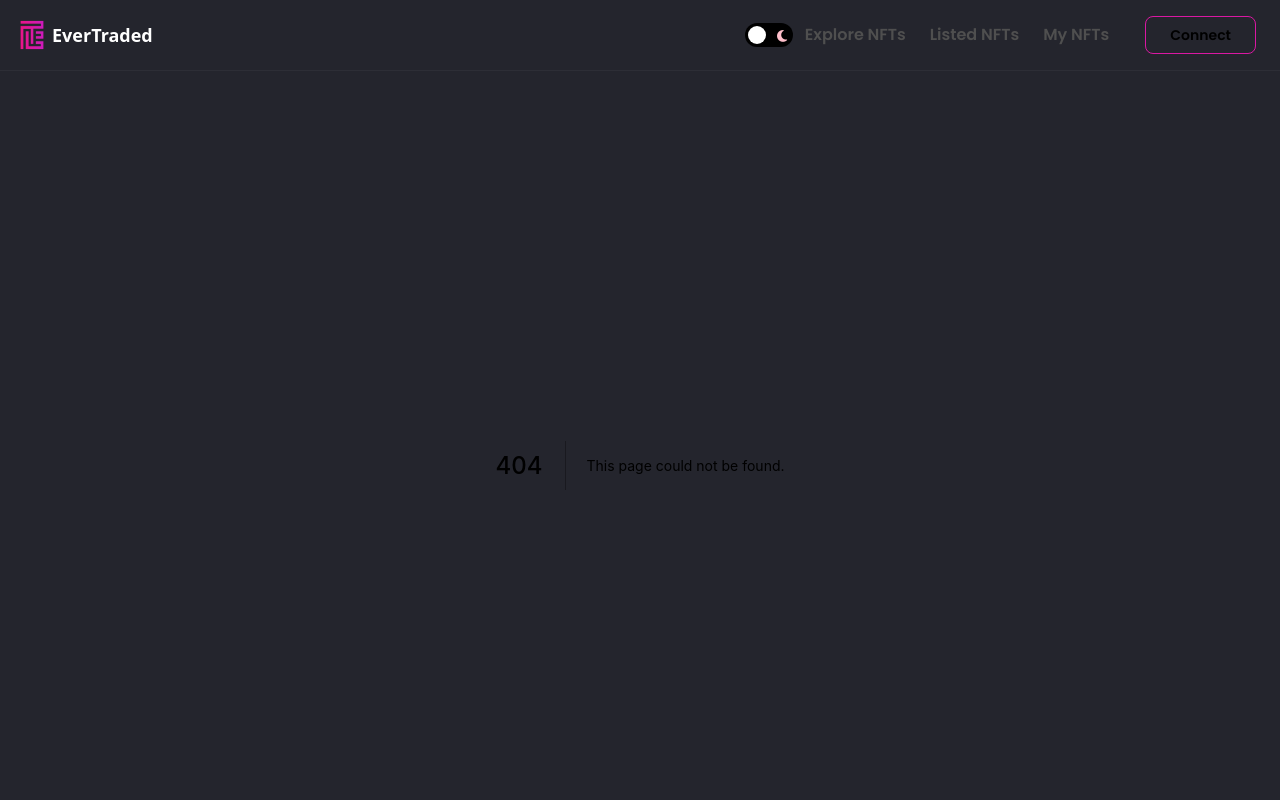
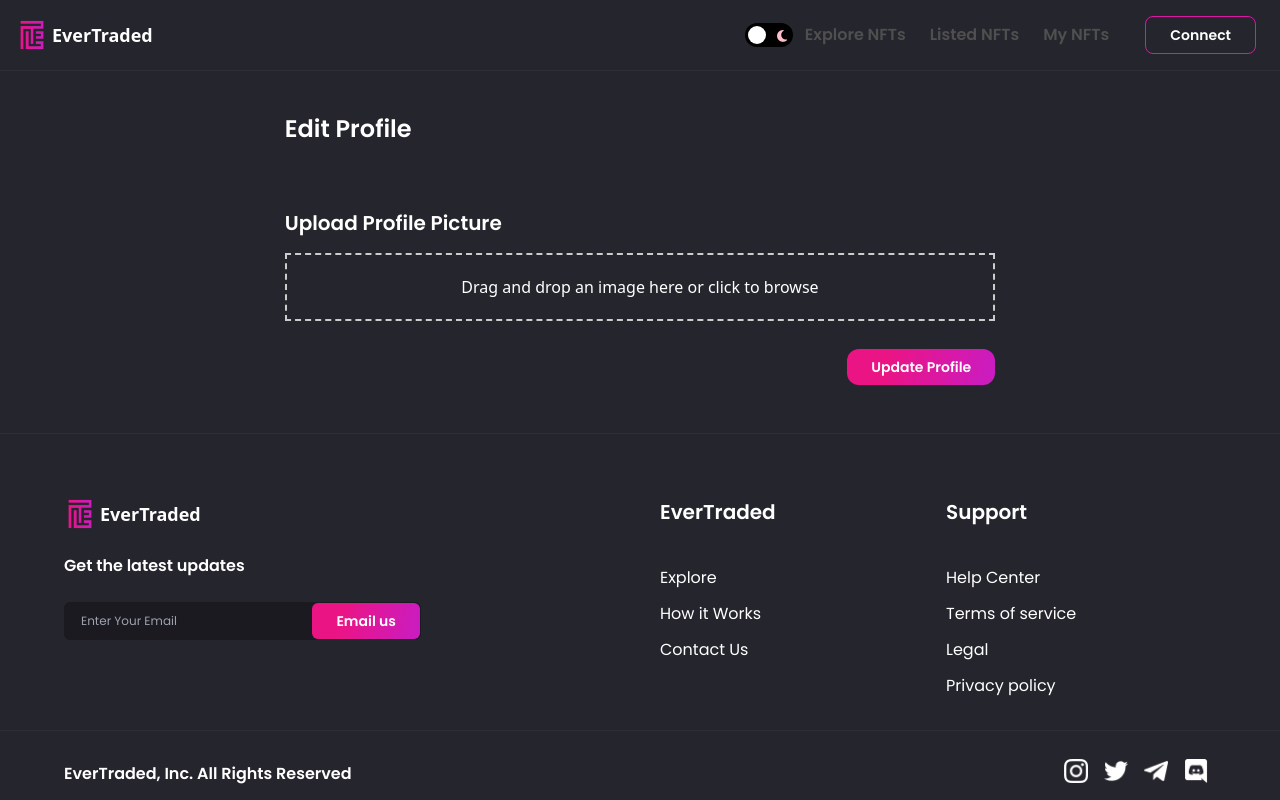
Before and after one commit to outoftheboxdev1/nft_marketplace2, a Next.js app: page /editprofile in a window 1280 px wide. Before the commit this address had no page. Shown: the top 800 px of the page. Built offline with nearby package versions, Linux system fonts and the light colour scheme.

Commit message:
Changes to edit profile page

```diff
--- a/components/Footer.jsx
+++ b/components/Footer.jsx
@@ -8,7 +8,7 @@ const FooterLinks = ({ heading, items, extraClasses, urls }) => (
   <div className={`flex-1 justify-start items-start ${extraClasses}`}>
     <h3 className="font-poppins dark:text-white text-nft-black-1 font-semibold text-xl mb-10">{heading}</h3>
     {items.map((item, index) => (
-      <Link href={urls[index]}>
+      <Link key={item + index} href={urls[index]}>
         <p
           key={item + index}
           className="font-poppins dark:text-white text-nft-black-1 font-normal text-base cursor-pointer dark:hover:text-nft-gray-1 hover:text-nft-black-1 my-3"
@@ -56,7 +56,7 @@ const Footer = () => {
           <p className="font-poppins dark:text-white text-nft-black-1 font-semibold text-base">EverTraded, Inc. All Rights Reserved</p>
           <div className="flex flex-row sm:mt-4">
             {[images.instagram, images.twitter, images.telegram, images.discord].map((image, index) => (
-              <Link href={socialUrls[index]}>
+              <Link key={index} href={socialUrls[index]}>
                 <div className="mx-2 cursor-pointer" key={`image ${index}`}>
                   <Image src={image} key={index} objectFit="contain" width={24} height={24} alt="social" className={theme === 'light' ? 'filter invert' : undefined} />
                 </div>
--- a/package.json
+++ b/package.json
@@ -14,6 +14,7 @@
     "@openzeppelin/contracts": "^4.5.0",
     "axios": "^0.26.0",
     "ethers": "^5.5.4",
+    "formidable": "^3.5.1",
     "hardhat": "^2.9.0",
     "ipfs-http-client": "^56.0.1",
     "next": "12.1.0",
--- /dev/null
+++ b/pages/api/upload.js
@@ -0,0 +1,73 @@
+import * as formidable from 'formidable';
+import fs from 'fs/promises'; // Use fs.promises for async file operations
+import path from 'path';
+
+export const config = {
+  api: {
+    bodyParser: false, // Disable body parsing, so we can handle the form data
+  },
+};
+
+export default async function handler(req, res) {
+  if (req.method !== 'POST') {
+    res.status(405).json({ error: 'Method not allowed' });
+    return;
+  }
+
+  const form = new formidable.IncomingForm();
+  form.uploadDir = path.join(process.cwd(), 'profiles'); // Set the upload directory
+
+  try {
+    form.parse(req, async (err, fields, files) => {
+      if (err) {
+        console.error('Error parsing form:', err);
+        return res.status(500).json({ error: 'An error occurred while parsing the form' });
+      }
+
+      console.log('Received files:', files);
+
+      // Check if a file was uploaded
+      if (!files.file || !files.file[0]) {
+        console.error('No file uploaded');
+        return res.status(400).json({ error: 'No file uploaded' });
+      }
+
+      // Get the first file from the array
+      const uploadedFile = files.file[0];
+
+      // Get the old path from the uploaded file
+      const oldPath = uploadedFile.filepath;
+
+      // Check if oldPath is defined and not empty
+      if (!oldPath) {
+        console.error('Old path is not defined');
+        return res.status(500).json({ error: 'Old path is not defined' });
+      }
+
+      const newPath = path.join(form.uploadDir, uploadedFile.originalFilename);
+
+      console.log('Old Path:', oldPath);
+      console.log('New Path:', newPath);
+
+      // Create the target directory if it doesn't exist
+      try {
+        await fs.mkdir(form.uploadDir, { recursive: true });
+      } catch (mkdirErr) {
+        console.error('Error creating directory:', mkdirErr);
+        return res.status(500).json({ error: 'An error occurred while creating the directory' });
+      }
+
+      // Move the file
+      try {
+        await fs.rename(oldPath, newPath);
+        return res.status(200).json({ success: true, message: 'File uploaded successfully' });
+      } catch (renameErr) {
+        console.error('Error moving file:', renameErr);
+        return res.status(500).json({ error: 'An error occurred while moving the file' });
+      }
+    });
+  } catch (error) {
+    console.error('Error uploading file:', error);
+    return res.status(500).json({ error: 'Internal server error' });
+  }
+}
--- /dev/null
+++ b/pages/editprofile.js
@@ -0,0 +1,135 @@
+import { useState, useMemo, useCallback, useContext } from 'react';
+import { useRouter } from 'next/router';
+import { useDropzone } from 'react-dropzone';
+import Image from 'next/image';
+import { useTheme } from 'next-themes';
+
+import { NFTContext } from '../context/NFTContext';
+import { Button, Input, Loader } from '../components';
+
+const editMyprofile = () => {
+  const { currentAccount } = useContext(NFTContext);
+
+  const [file, setFile] = useState(null);
+  const [previewUrl, setPreviewUrl] = useState(null);
+
+  const handleFileChange = (e) => {
+    const selectedFile = e.target.files[0];
+    setFile(selectedFile);
+
+    // Create a URL for the selected file to use as a preview
+    const previewUrl = URL.createObjectURL(selectedFile);
+    setPreviewUrl(previewUrl);
+  };
+
+  const handleDrop = (e) => {
+    e.preventDefault();
+    const droppedFile = e.dataTransfer.files[0];
+    setFile(droppedFile);
+
+    // Create a URL for the dropped file to use as a preview
+    const previewUrl = URL.createObjectURL(droppedFile);
+    setPreviewUrl(previewUrl);
+  };
+
+  const handleDragOver = (e) => {
+    e.preventDefault();
+  };
+
+  const handleSubmit = async () => {
+    if (!file) {
+      console.error('No file selected');
+      return;
+    }
+
+    const formData = new FormData();
+    formData.append('file', file);
+
+    try {
+      const response = await fetch('api/upload', {
+        method: 'POST',
+        body: formData,
+      });
+
+      if (response.ok) {
+        console.log('File uploaded successfully');
+      // Handle success
+      } else {
+        console.error('File upload failed');
+        console.log(response.error);
+      // Handle error
+      }
+    } catch (error) {
+      console.error('Error uploading file:', error);
+    // Handle error
+    }
+  };
+
+  return (
+    <div className="flex justify-center sm:px-4 p-12">
+      <div className="w-3/5 md:w-full">
+        <form encType="multipart/form-data">
+          <h1 className="font-poppins dark:text-white text-nft-black-1 font-semibold text-2xl">Edit Profile</h1>
+
+          <div className="mt-16">
+            <p className="font-poppins dark:text-white text-nft-black-1 font-semibold text-xl">Upload Profile Picture</p>
+            <div className="mt-4">
+              <div>
+                <div
+                  onDrop={handleDrop}
+                  onDragOver={handleDragOver}
+                  style={{
+                    border: '2px dashed #ccc',
+                    padding: '20px',
+                    textAlign: 'center',
+                    cursor: 'pointer',
+                  }}
+                >
+                  {previewUrl ? (
+                    <img src={previewUrl} />
+                  ) : (
+                    <p>
+                      <label>Drag and drop an image here or click to
+                        browse
+                        <input
+                          type="button"
+                          onClick={() => document.querySelector('input[type=file]').click()}
+                        />
+                      </label>
+                    </p>
+                  )}
+                </div>
+                <input
+                  type="file"
+                  accept="image/*"
+                  onChange={handleFileChange}
+                  style={{ display: 'none' }}
+                />
+
+                {/* <button type="button" onClick={handleSubmit}>Upload Image</button> */}
+              </div>
+            </div>
+          </div>
+
+          {/* <Input
+          inputType="input"
+          title="Change Username"
+          placeholder="My Username"
+          handleClick={(e) => updateFormInput({ ...formInput, name: e.target.value })}
+        /> */}
+
+          <div className="mt-7 w-full flex justify-end">
+            <Button
+              btnName="Update Profile"
+              btnType="primary"
+              classStyles="rounded-xl"
+              handleClick={handleSubmit}
+            />
+          </div>
+        </form>
+      </div>
+    </div>
+  );
+};
+
+export default editMyprofile;
--- a/pages/my-nfts.js
+++ b/pages/my-nfts.js
@@ -1,9 +1,10 @@
 import { useEffect, useState, useContext } from 'react';
+import { useRouter } from 'next/router';
 import Image from 'next/image';
 
 import { NFTContext } from '../context/NFTContext';
 import { shortenAddress } from '../utils/shortenAddress';
-import { Loader, NFTCard, SearchBar, Banner } from '../components';
+import { Loader, NFTCard, SearchBar, Banner, Button } from '../components';
 import images from '../assets';
 
 const MyNFTs = () => {
@@ -12,6 +13,7 @@ const MyNFTs = () => {
   const [nftsCopy, setNftsCopy] = useState([]);
   const [isLoading, setIsLoading] = useState(true);
   const [activeSelect, setActiveSelect] = useState('Recently Added');
+  const router = useRouter();
 
   useEffect(() => {
     fetchMyNFTsOrCreatedNFTs()
@@ -82,6 +84,13 @@ const MyNFTs = () => {
         </div>
       </div>
 
+      <Button
+        btnName="Edit Profile"
+        btnType="primary"
+        classStyles="relative -top-28 sm:left-40 left-48 sm:-top-24 rounded-xl"
+        handleClick={() => router.push('/editprofile')}
+      />
+
       {(!isLoading && nfts.length === 0) ? (
         <div className="flexCenter sm:p-4 p-16">
           <h1 className="font-poppins dark:text-white text-nft-black-1 text-3xl font-extrabold">No NFTs owned</h1>
```
Also changed, not shown: 2 other files (tests, documents, lock files or other folders).
